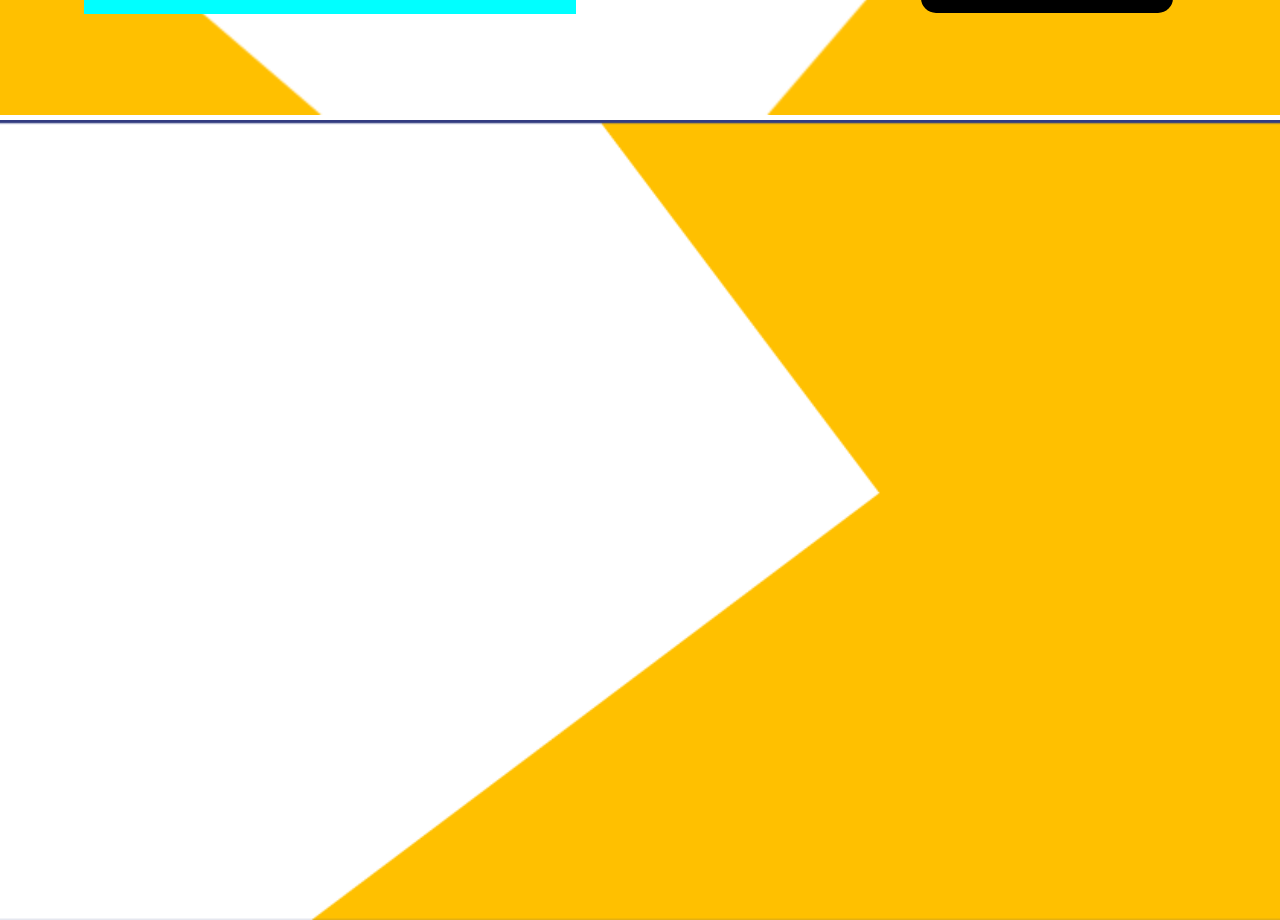
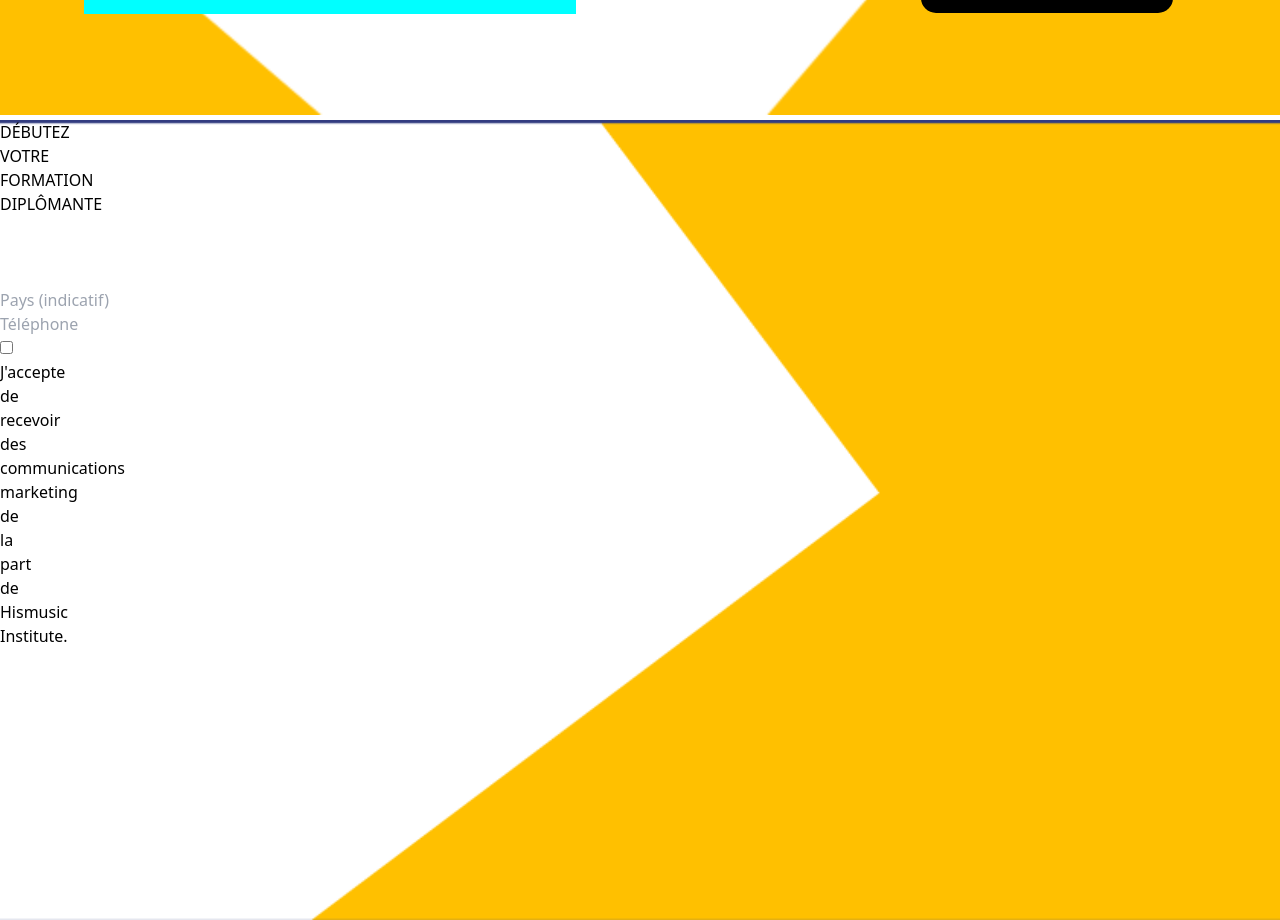
Before and after one commit to assekoazareel222/hisMusic2.0, a Next.js app: page / in a window 1280 px wide. Shown: the part 2300-3220 px from the top of the page. Built offline with nearby package versions, Linux system fonts and the light colour scheme.

Commit message:
frist modif

```diff
--- /dev/null
+++ b/app/composants/formulaire.jsx
@@ -0,0 +1,33 @@
+
+
+export const Formulaire = () =>  {
+    return(
+    <div className="w-[00px] h-[300px]">
+        <main className="bg-[white]">
+            <h1>DÉBUTEZ VOTRE <br/> FORMATION <br/> DIPLÔMANTE</h1>
+         </main>
+         <form className="flex flex-col bg-[#] ">
+            <input type="text" placeholder="Votre Nom"/>
+            <input type="text" placeholder="Votre Prenom"/>
+            <input type="email" placeholder="Votre Email"/>
+
+            <div className="">
+            <input  type="number" placeholder="Pays (indicatif)"/>
+            <input type="number" placeholder="Téléphone"/>
+            </div>
+
+            <div className="">
+                <input type="checkbox" name="" id="" />
+                <label htmlFor="">J'accepte de recevoir des communications<br/>
+                marketing de la part de Hismusic Institute.</label>
+            </div>
+
+
+            <input type="submit" value="S’INCRIRE MAINTENANT" />
+
+
+         </form>
+
+    </div>
+    );
+}
--- a/app/composants/section4.jsx
+++ b/app/composants/section4.jsx
@@ -1,12 +1,15 @@
 import styles from "./section4.module.css";
 import Image from "next/image";
+import { Formulaire } from "./formulaire";
 
 export const Section4 = () => {
   return (
     <div className={styles.contain}>
       <div className={styles.contenu}>
         <div className={styles.left}></div>
-        <div className={styles.middle}></div>
+        <div className={styles.middle}>
+          <Formulaire />
+        </div>
         <div className={styles.right}></div>
       </div>
     </div>
--- a/app/page.js
+++ b/app/page.js
@@ -5,6 +5,7 @@ import { Section3 } from "./composants/section3";
 import { Section4 } from "./composants/section4";
 import { Section5 } from "./composants/section5";
 import { Section6 } from "./composants/section6";
+import { formulaire } from "./composants/formulaire";
 
 export default function Home() {
   return (
```
Also changed, not shown: app/composants/section5.jsx (+7 -1 lines).
